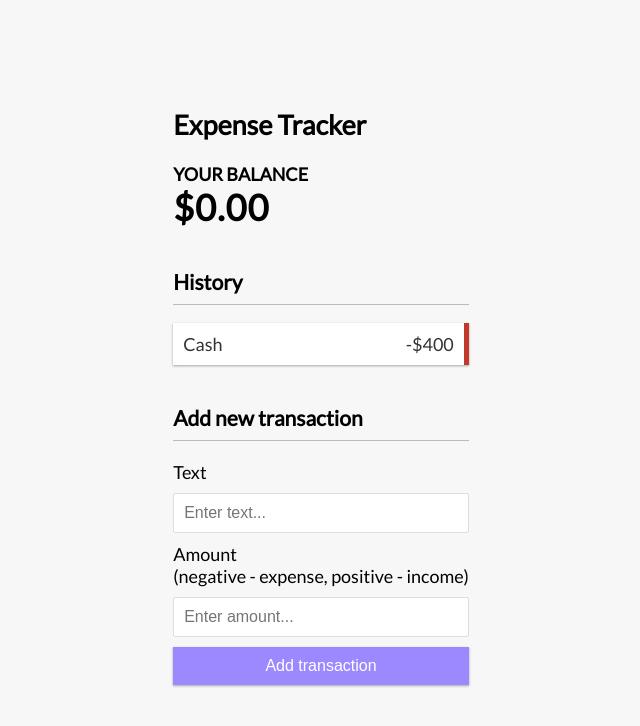
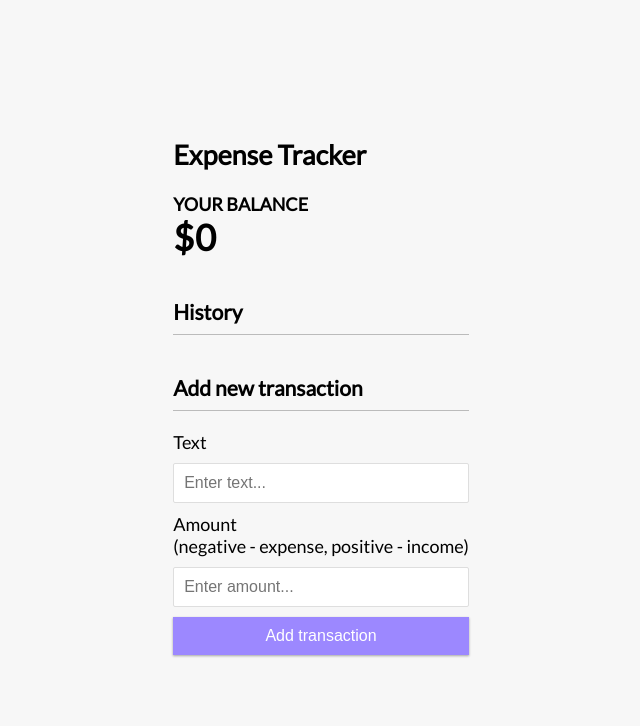
Before and after one commit to S-Axhwin/project1_expTracker, a React (Create React App) app: page / in a window 1280 px wide. Shown: the top 726 px of the page, without its empty margins (319-959 px from the left). Built offline with nearby package versions, Linux system fonts and the light colour scheme.

Commit message:
project Completed

```diff
--- a/src/App.js
+++ b/src/App.js
@@ -3,15 +3,29 @@ import Balance from './components/Balance';
 import History from './components/History'
 import AddTrans from './components/AddTrans';
 import './app.css'
+import { useState } from 'react';
 
 function App() {
+  const [tot, setTot] = useState(0);
+  const [transaction, setTransaction] = useState([]);
+  function addTransaction(state, amt){
+    setTransaction([...transaction, {id: Date.now(), topic: state, amt:amt}]);
+    setTot(tot+parseInt(amt));
+  }
+  function remove(id){
+    setTransaction(transaction.filter((value)=>{
+      if(value.id!=id){
+        return value;
+      }
+    }))
+  }
   return (
     <div>
       <Header/>
       <div className='contaienr'>
-        <Balance/>
-        <History/>
-        <AddTrans/>
+        <Balance tot={tot}/>
+        <History result={transaction} remove={remove} />
+        <AddTrans add={addTransaction} />
       </div>
     </div>
   );
--- a/src/components/AddTrans.js
+++ b/src/components/AddTrans.js
@@ -1,17 +1,25 @@
-import React from 'react'
+import React, { useState } from 'react'
 
-const AddTrans = () => {
+const AddTrans = ({ add }) => {
+  const [text, setText] = useState("");
+  const [amt, setAmt] = useState("");
+  function handleform(e){
+    e.preventDefault();
+    setAmt("");
+    setText("");
+    add(text, amt)
+  }
   return (
     <>
     <h3>Add new transaction</h3>
-    <form id="form">
+    <form id="form" onSubmit={(e)=>{handleform(e)}}>
         <div className="form-control">
           <label>Text</label>
-          <input type="text" id="text" placeholder="Enter text..." />
+          <input type="text" required id="text" value={text} onChange={(e)=>setText(e.target.value)} placeholder="Enter text..." />
         </div>
         <div className="form-control">
           <label>Amount<br />(negative - expense, positive - income)</label>
-          <input type="number" id="amount" placeholder="Enter amount..." />
+          <input required type="number" id="amount" value={amt} onChange={(e)=>setAmt(e.target.value)} placeholder="Enter amount..." />
         </div>
         <button className="btn">Add transaction</button>
     </form>
--- a/src/components/Balance.js
+++ b/src/components/Balance.js
@@ -1,10 +1,10 @@
 import React from 'react'
 
-const Balance = () => {
+const Balance = (props) => {
   return (
     <>
     <h4>Your Balance</h4>
-    <h1 id="balance">$0.00</h1>
+    <h1 id="balance">${props.tot}</h1>
     </>
   )
 }
--- a/src/components/History.js
+++ b/src/components/History.js
@@ -1,13 +1,18 @@
 import React from 'react'
 
-const History = () => {
+
+const History = (props) => {
   return (
     <>
     <h3>History</h3>
       <ul id="list" className="list">
-        <li className="minus">
-          Cash <span>-$400</span><button className="delete-btn">x</button>
-        </li>
+         {props.result.map((value)=>
+         {
+           return <li key={value.id} className={value.amt<0?"minus":"plus"}>
+          {value.topic} <span>${(value.amt**2)**(1/2)}</span><button className="delete-btn" onClick={(e)=>props.remove(value.id)}>x</button>
+          </li>
+         }
+         )}
       </ul>
 
     </>
```
